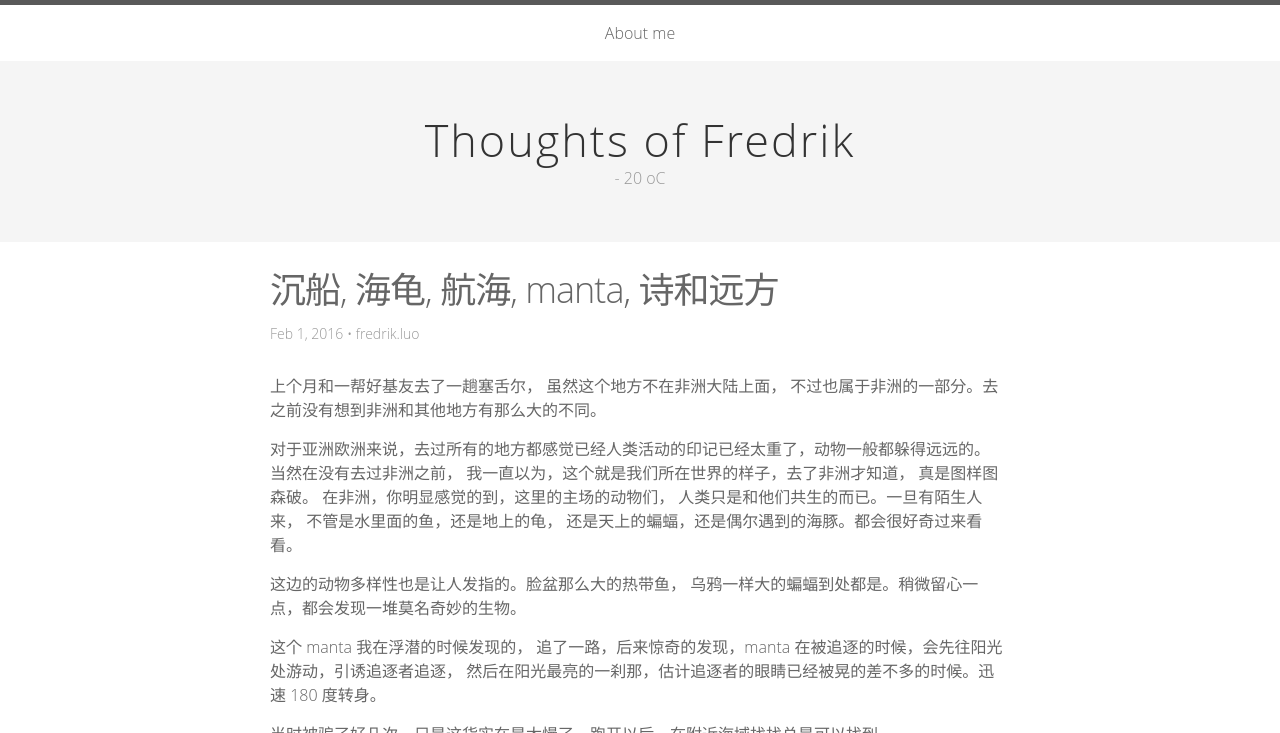
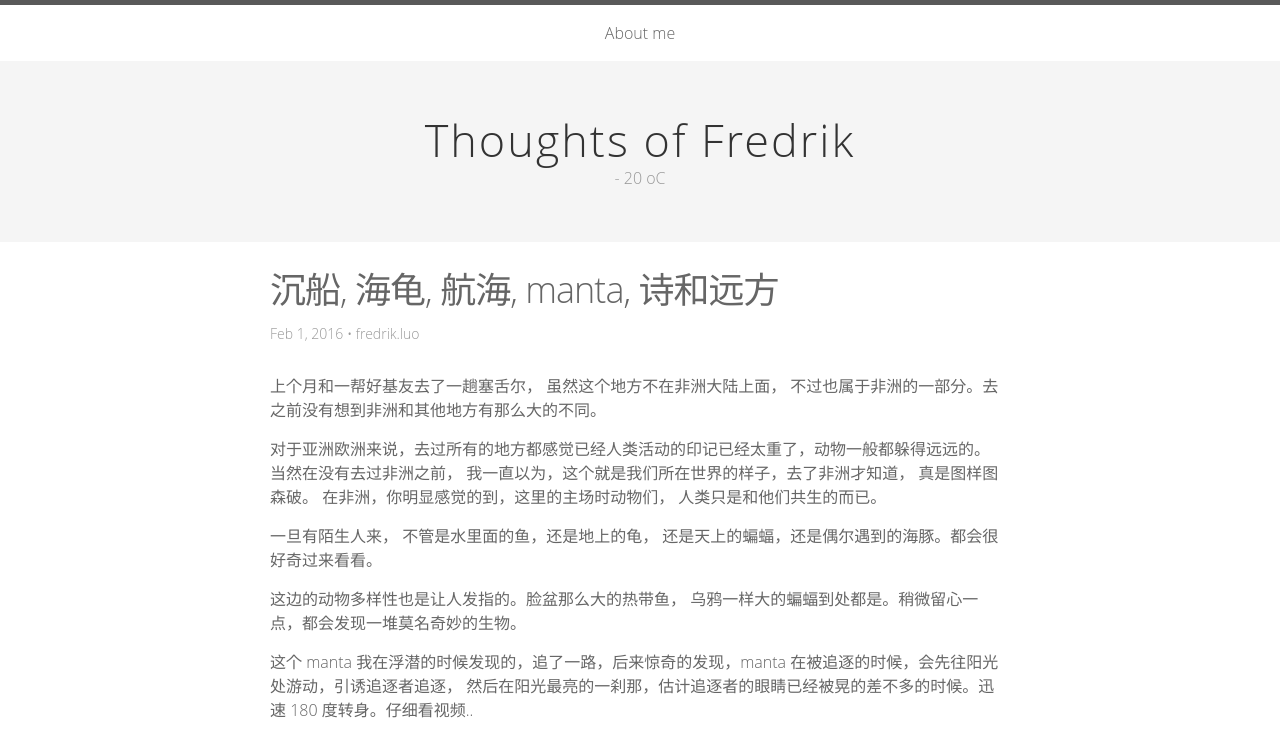
Before and after one commit to fredrikluo/fredrikluo.github.io, a Jekyll site: the page built from _posts/2016-02-01-seychelles.md, in a window 1280 px wide and 900 px high, cut to the strip 0-733 px from the top of the window. Built offline with Jekyll 4.4.1, drawn with Linux system fonts in a browser that asks for light colours.

Commit message:
revise on seychelles.

```diff
--- a/_posts/2016-02-01-seychelles.md
+++ b/_posts/2016-02-01-seychelles.md
@@ -8,15 +8,17 @@
 上个月和一帮好基友去了一趟塞舌尔， 虽然这个地方不在非洲大陆上面， 不过也属于非洲的一部分。去之前没有想到非洲和其他地方有那么大的不同。
 
 对于亚洲欧洲来说，去过所有的地方都感觉已经人类活动的印记已经太重了，动物一般都躲得远远的。
-当然在没有去过非洲之前， 我一直以为，这个就是我们所在世界的样子，去了非洲才知道， 真是图样图森破。 在非洲，你明显感觉的到，这里的主场的动物们， 人类只是和他们共生的而已。一旦有陌生人来， 不管是水里面的鱼，还是地上的龟， 还是天上的蝙蝠，还是偶尔遇到的海豚。都会很好奇过来看看。
+当然在没有去过非洲之前， 我一直以为，这个就是我们所在世界的样子，去了非洲才知道， 真是图样图森破。 在非洲，你明显感觉的到，这里的主场时动物们， 人类只是和他们共生的而已。
+
+一旦有陌生人来， 不管是水里面的鱼，还是地上的龟， 还是天上的蝙蝠，还是偶尔遇到的海豚。都会很好奇过来看看。
 
 这边的动物多样性也是让人发指的。脸盆那么大的热带鱼， 乌鸦一样大的蝙蝠到处都是。稍微留心一点，都会发现一堆莫名奇妙的生物。
 
-这个 manta 我在浮潜的时候发现的， 追了一路，后来惊奇的发现，manta 在被追逐的时候，会先往阳光处游动，引诱追逐者追逐， 然后在阳光最亮的一刹那，估计追逐者的眼睛已经被晃的差不多的时候。迅速 180 度转身。
+这个 manta 我在浮潜的时候发现的，追了一路，后来惊奇的发现，manta 在被追逐的时候，会先往阳光处游动，引诱追逐者追逐， 然后在阳光最亮的一刹那，估计追逐者的眼睛已经被晃的差不多的时候。迅速 180 度转身。仔细看视频..
+
+<iframe frameborder="0" width="100%" height="480px" src="http://v.qq.com/iframe/player.html?vid=q0183tby2ek&tiny=0&auto=0" allowfullscreen></iframe>
 
 当时被骗了好几次，只是这货实在是太慢了，跑开以后，在附近海域找找总是可以找到。
-
-<iframe frameborder="0" width="100%" height="480px" src="http://v.qq.com/iframe/player.html?vid=q0183tby2ek&tiny=0&auto=0" allowfullscreen></iframe>
 
 这个是 scuba 的时候发现的海龟， 吃珊瑚为生，发现态度有多屌没。。。
 <iframe frameborder="0" width="100%" height="480px"  height="480px" src="http://v.qq.com/iframe/player.html?vid=t01835ree9l&tiny=0&auto=0" allowfullscreen></iframe>
```
